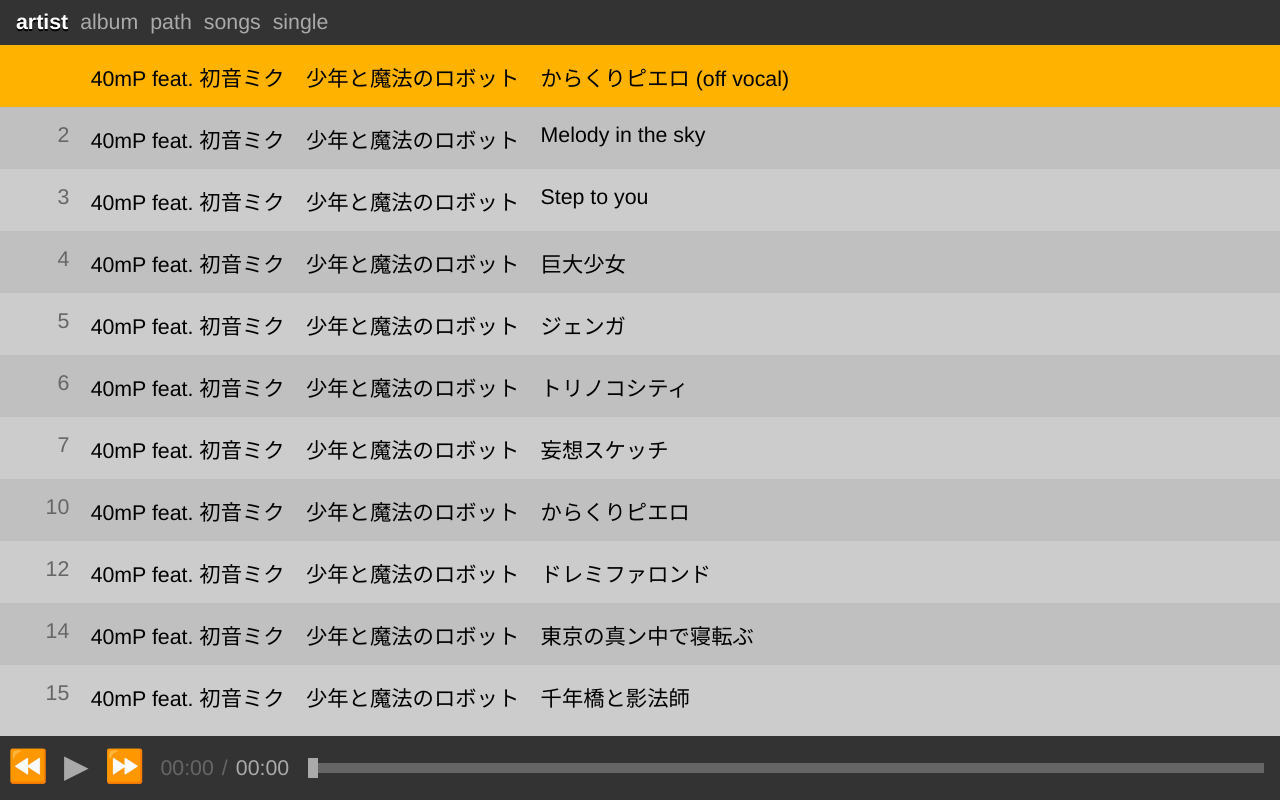
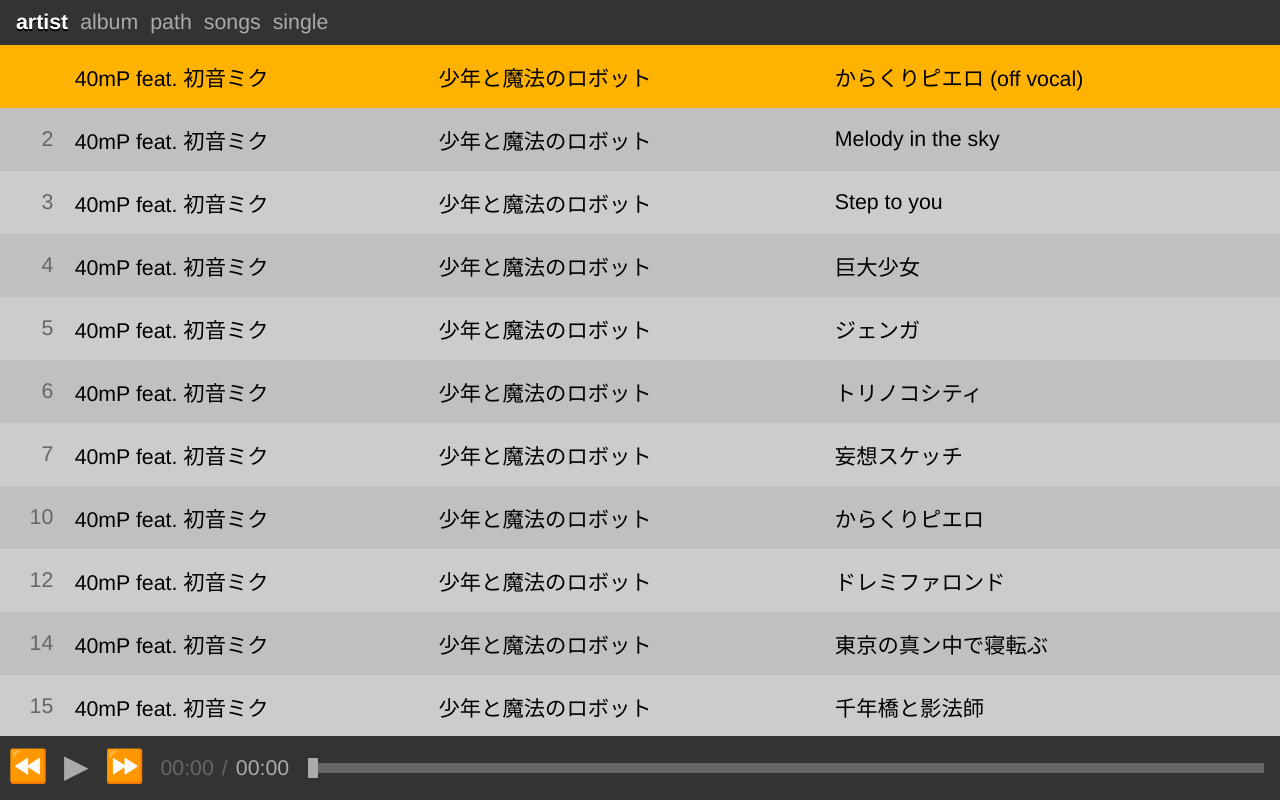
Before and after one commit to magcius/omega, a plain HTML site: page client/omega.html in a window 1280 px wide. Drawn offline with Linux system fonts and the light colour scheme.

Commit message:
Use a table for homolist
This gets us proper columns

```diff
--- a/client/homolist.js
+++ b/client/homolist.js
@@ -9,6 +9,9 @@
 
         this._inside = document.createElement('div');
         this._toplevel.appendChild(this._inside);
+
+        this._table = document.createElement('table');
+        this._inside.appendChild(this._table);
 
         this._toplevel.addEventListener('scroll', function() {
             this._redisplay();
@@ -29,13 +32,13 @@
         while (this._items.length < n) {
             var templ = this._template();
             this._items.push(templ);
-            this._inside.appendChild(templ.elem);
+            this._table.appendChild(templ.elem);
         }
     };
     HomoList.prototype._ensureItems = function(n) {
         this._ensureMinItems(n);
         while (this._items.length > n) {
-            this._inside.removeChild(this._items.shift().elem);
+            this._table.removeChild(this._items.shift().elem);
         }
     };
     HomoList.prototype._getHeightPerElem = function() {
--- a/client/styles.css
+++ b/client/styles.css
@@ -49,11 +49,15 @@ body {
     box-shadow: 0px 2px black;
 }
 
+.song-list table {
+    width: 100%;
+    border-collapse: collapse;
+}
+.song-display, .song-display td {
+    height: 30px;
+}
 .song-display {
-    height: 30px;
     background: #c0c0c0;
-    padding: 16px;
-    display: flex;
 }
 .song-display:nth-child(odd) {
     background: #ccc;
@@ -63,16 +67,15 @@ body {
 }
 
 .song-display .song-display-track {
-    display: inline-block;
     color: #666;
     width: 2em;
     text-align: right;
 }
 .song-display .song-display-title {
-    flex: 1;
+    text-align: left;
 }
-.song-display span {
-    padding: 0 .5em;
+.song-display td {
+    padding: 16px .5em;
 }
 
 .context-switchers {
--- a/client/ui.js
+++ b/client/ui.js
@@ -22,25 +22,25 @@
     function SongDisplay(driver) {
         this._driver = driver;
 
-        this._toplevel = document.createElement('div');
+        this._toplevel = document.createElement('tr');
         this._toplevel.classList.add('song-display');
         this._toplevel.addEventListener('dblclick', function() {
             this._driver.setSong(this._currentSongID);
         }.bind(this));
 
-        this._track = document.createElement('span');
+        this._track = document.createElement('td');
         this._track.classList.add('song-display-track');
         this._toplevel.appendChild(this._track);
 
-        this._artist = document.createElement('span');
+        this._artist = document.createElement('td');
         this._artist.classList.add('song-display-artist');
         this._toplevel.appendChild(this._artist);
 
-        this._album = document.createElement('span');
+        this._album = document.createElement('td');
         this._album.classList.add('song-display-album');
         this._toplevel.appendChild(this._album);
 
-        this._title = document.createElement('span');
+        this._title = document.createElement('td');
         this._title.classList.add('song-display-title');
         this._toplevel.appendChild(this._title);
 
```
Also changed, not shown: client/homolist.html (+7 -3 lines).
